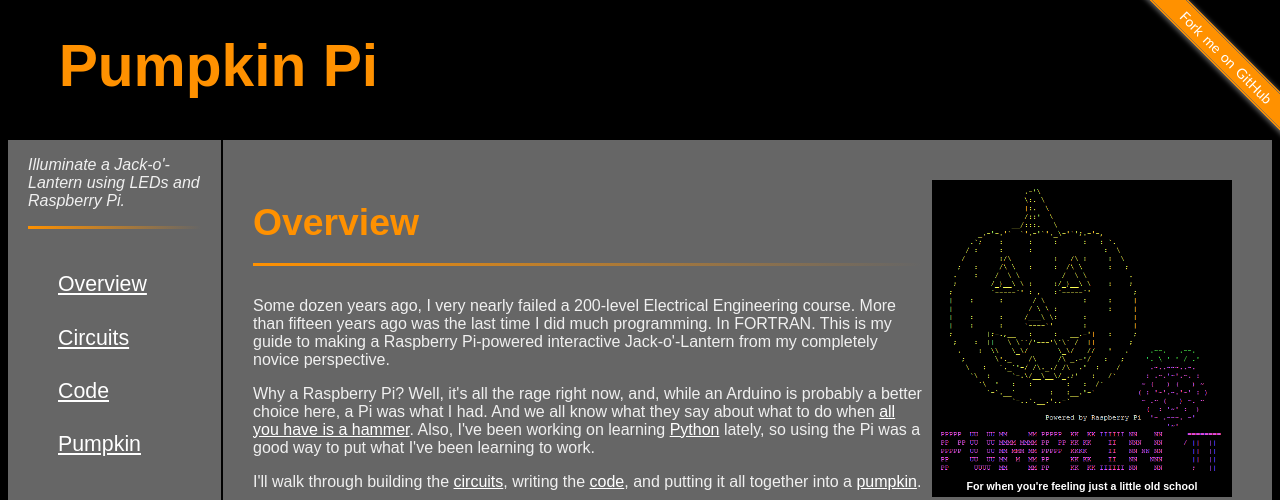
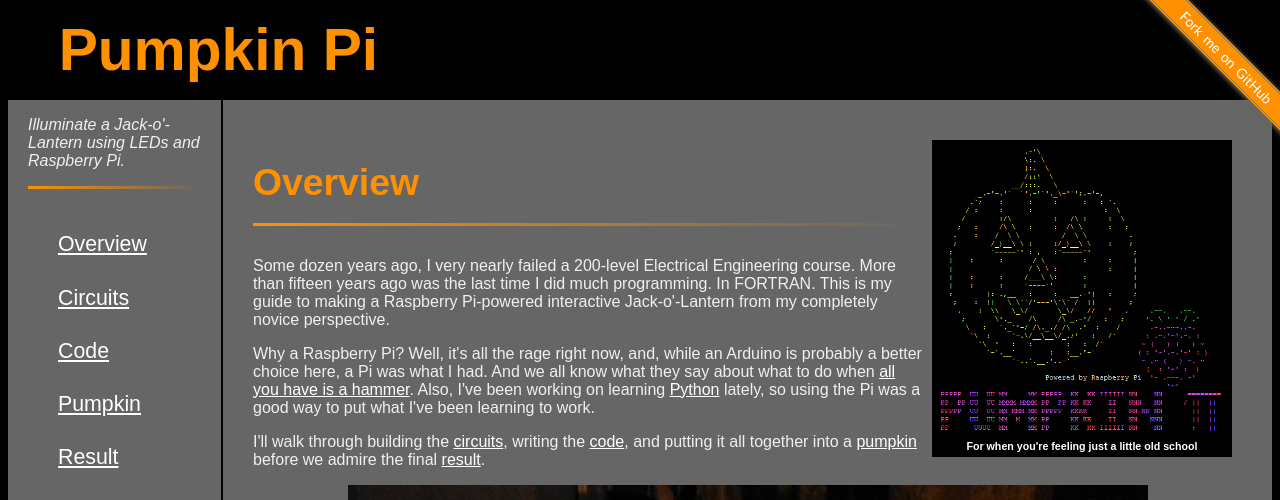
Before and after one commit to HPTesla/Pumpkin_Pi, a plain HTML site: page index.html in a window 1280 px wide. Shown: the top 500 px of the page. Drawn offline with Linux system fonts and the light colour scheme.

Commit message:
added photo, video
This is more or less done!

```diff
--- a/index.html
+++ b/index.html
@@ -21,6 +21,7 @@
           <li><a href="#circuits">Circuits</a></li>
           <li><a href="#code">Code</a></li>
           <li><a href="#pumpkin">Pumpkin</a></li>
+          <li><a href="#result">Result</a></li>
         </ul>
         <ul class="raspi">
           <li><a href="http://www.raspberrypi.org"><img src="./Images/Raspi_Colour_R.png" height="60px" title="Raspberry Pi is a trademark of the Raspberry Pi Foundation"/></a></li>
@@ -34,7 +35,7 @@
         <div class="build-text">
           <p>Some dozen years ago, I very nearly failed a 200-level Electrical Engineering course. More than fifteen years ago was the last time I did much programming. In FORTRAN. This is my guide to making a Raspberry Pi-powered interactive Jack-o'-Lantern from my completely novice perspective.</p>
           <p>Why a Raspberry Pi? Well, it's all the rage right now, and, while an Arduino is probably a better choice here, a Pi was what I had. And we all know what they say about what to do when <a href="http://en.wiktionary.org/wiki/if_all_you_have_is_a_hammer,_everything_looks_like_a_nail">all you have is a hammer</a>. Also, I've been working on learning <a href="http://www.codecademy.com/tracks/python">Python</a> lately, so using the Pi was a good way to put what I've been learning to work.</p>
-          <p>I'll walk through building the <a href="#circuits">circuits</a>, writing the <a href="#code">code</a>, and putting it all together into a <a href="#pumpkin">pumpkin</a>.</p>
+          <p>I'll walk through building the <a href="#circuits">circuits</a>, writing the <a href="#code">code</a>, and putting it all together into a <a href="#pumpkin">pumpkin</a> before we admire the final <a href="#result">result</a>.</p>
         </div>
         <div class="image-center"><img src="./Images/PumpkinPi5.jpg"/><div class="caption">Jack Skellington, the Pumpkin King</div></div>
 
@@ -69,18 +70,18 @@ GPIO.output(22, False)
 time.sleep(5)
 
 while True:
-  if GPIO.input(17):        # Listen for the PIR on pin 17
-    print "Motion Sensor"
-    GPIO.output(22, True)
-    time.sleep(10)
-    GPIO.output(22, False)
+    if GPIO.input(17):        # Listen for the PIR on pin 17
+        print "Motion Sensor"
+        GPIO.output(22, True)
+        time.sleep(10)
+        GPIO.output(22, False)
 </pre>
           <p>A quick note about the GPIO pins on the Raspberry Pi: They are digital, which means that they are all or nothing, high or low, on or off, <code class="prettyprint">True</code> or <code class="prettyprint">False</code>. The correlation between what is happening in the code and physically, on the Pi, is that <code class="prettyprint">True</code> equals +3.3V on the GPIO pin and <code class="prettyprint">False</code> equals no voltage on the pin.</p>
         </div>
         <div class="image-center"><a href="./Images/PumpkinPi1.jpg"><img width="800px" src="./Images/PumpkinPi1_800px.jpg"/></a><div class="caption">Pumpkin Pi on the bench</div></div>
         <h2 id="code">Write Some Code<hr></h2>
         <div class="build-text">
-          <p>The code is in Python and posted on <a href="https://github.com/begillespie/pumpkin_pi">GitHub.</a> You'll need to make sure you have the <a href="http://code.google.com/p/raspberry-gpio-python">RPi.GPIO</a> library installed and up to date. The first thing to do is import some modules and set up the board and motion sensor.</p>
+          <p>The code is in Python and posted on <a href="https://github.com/begillespie/pumpkin_pi">GitHub</a>. You'll need to make sure you have the <a href="http://code.google.com/p/raspberry-gpio-python">RPi.GPIO</a> library installed and up to date. The first thing to do is import some modules and set up the board and motion sensor.</p>
             <pre class="prettyprint">
 import RPi.GPIO as GPIO, random, signal, sys, time, bigletters
 
@@ -151,13 +152,14 @@ random.choice(list_of_functions)()</pre>
           <p>And run it as root with a duration argument to tell it how long you want the pumpkin to run. The GPIO library requires root to get to the GPIO pins on the Raspberry Pi. To run for one hour:</p>
 
 <pre class="prettyprint">sudo ./pumpkinPi.py 01:00</pre>
-          <div class="image-left"><a href="./Images/PumpkinPi2.jpg"><img src="./Images/PumpkinPi2_300px.jpg"/></a><div class="caption">The breakout board and terminal block</div></div>
           <p>The command line has two options: -v for verbose, where every subordinate function announces itself to the console when it runs. Debug mode is activated with -d and allows you to manually run sequences.</p>
         </div>
 
         <h2 id="pumpkin">Make a Pumpkin<hr></h2>
         <div class="build-text">
           <p>I chose a medium sized pumpkin, something small enough that the LEDs can adequately light it. Carve it up and add holes for the Cat-5 tether cable and the PIR wires. I used this chart to keep track of the wires from the GPIO through the terminal block. Using Cat 5e cable was convenient for packaging eight wires together, but added complexity to track what goes where. Terminal 1 is the one at the top of the picture.</p>
+          <div class="image-right"><a href="./Images/PumpkinPi2.jpg"><img src="./Images/PumpkinPi2_300px.jpg"/></a><div class="caption">The breakout board and terminal block</div></div>
+
           <table>
             <tr><th>Circuit</th><th>GPIO</th><th>Wire Color</th><th>Terminal</th><th>Cat 5 Color</th></tr>
             <tr><td>Red LED</td><td>23</td><td>Green</td><td>1</td><td>Green</td></tr>
@@ -168,9 +170,12 @@ random.choice(list_of_functions)()</pre>
             <tr><td>+5V</td><td>--</td><td>Red</td><td>7</td><td>Purple</td></tr>
             <tr><td>GND</td><td>--</td><td>Black</td><td>8</td><td>Brown/Stripe</td></tr>
           </table>
-          <p>I hadn't really thought about what I was going to actually carve until I was looking at the hollowed-out pumpkin, knife in hand. Jack Skellington crossed my mind, so I looked up some pictures, sketched it out with a dry erase marker, and cut away. I think it turned out pretty good. I am quite pleased with how well the LEDs light up the jack-o'-lantern. They are performing far better than I had hoped. I particularly like how the red LEDs fill the volume of the pumpkin.</p>
+          <div class="image-right"><a href="./Images/PumpkinPi6.jpg"><img src="./Images/PumpkinPi6_300px.jpg"/></a><div class="caption">The remote board in place</div></div>
+          <p>I hadn't really thought about what I was going to actually carve until I was looking at the hollowed-out pumpkin, knife in hand. Jack Skellington crossed my mind, so I looked up some pictures, sketched it out with a dry erase marker, and cut away. I set the remote board inside of a short drinking glass to insulate it from pumpkin goop. I think it turned out pretty good. I am quite pleased with how well the LEDs light up the jack-o'-lantern. They are performing far better than I had hoped. I particularly like how the red LEDs fill the volume of the pumpkin. The two big white LEDs produce an extra bright blowout, and the amber provides a touch of warmth.</p>
           <p>I'll call this Version 1.0 of Pumpkin Pi. Next year, I might revisit this to scale up the LED array, use RG-45 jacks to connect the boards, figure out some more advanced sequences and add a better interface.</p>
         </div>
+        <h2 id="result">The Result<hr></h2>
+        <iframe class="image-center" width="853" height="480" src="http://www.youtube.com/embed/XOJ01TRHTFc" frameborder="0" allowfullscreen></iframe>
       </div>
     </div>
     <div class="footer">
--- a/style.css
+++ b/style.css
@@ -3,13 +3,12 @@ body{
   color: #F0F0F0;
   font-size: 12pt;
   font-family: sans-serif;
-  min-width: 1078px;
 }
 div.navbar{
   position: fixed;
   color: #FF9100;
   background: #000;
-  height: 132px;
+  height: 100px;
   width: 100%;
   top: 0px;
   left: 0px;
@@ -18,7 +17,7 @@ div.navbar h1{
   font-size: 44pt;
   font-weight: bold;
   display: inline;
-  line-height: 132px;
+  line-height: 100px;
   margin-left: 1em;
 }
 #ribbon{
@@ -93,7 +92,7 @@ a:hover{
   color: #FF9100;
 }
 div.container{
-  padding-top: 132px;
+  padding-top: 92px;
   background: #000;
 }
 div.sidebar_left{
@@ -123,6 +122,7 @@ ul.contents li a{
 div.content{
   margin-left: 215px;
   padding: 30px;
+  min-width: 800px;
   background: #666;
 }
 div.content h2{
```
Also changed, not shown: Images/PumpkinPi6.jpg (added), Images/PumpkinPi6_300px.jpg (added).
